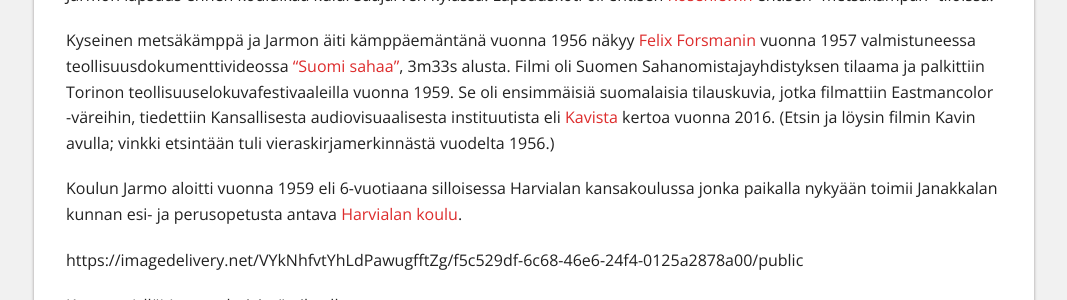
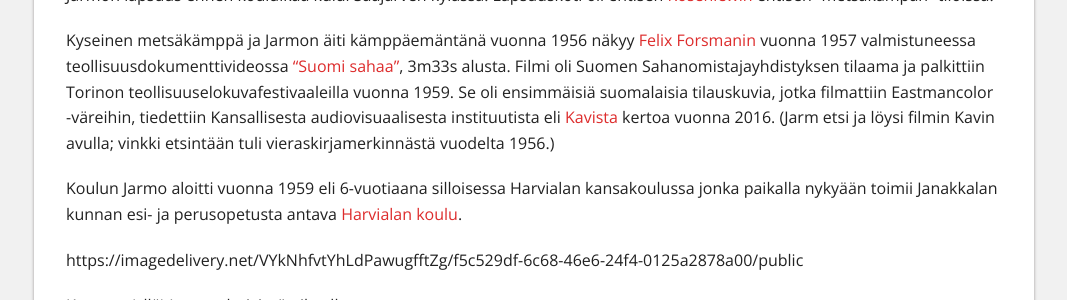
Before and after one commit to Pyppe/infocrea.fi, a Jekyll site: the page built from uutta-sisaltoa.md, in a window 1280 px wide and 900 px high, scrolled down 1061 px. Shown: the part 154-454 px from the top of the window, without its empty margins (106-1173 px from the left). Built offline with Jekyll 4.4.1, drawn with Linux system fonts in a browser that asks for light colours.

Commit message:
Uutta sisältöä v. 15 (sviddu...)

```diff
--- a/uutta-sisaltoa.md
+++ b/uutta-sisaltoa.md
@@ -40,7 +40,7 @@
 
 Jarmon lapsuus ennen kouluikää kului Sääjärven kylässä. Lapsuuskoti oli entisen [Rosenlewin](https://fi.wikipedia.org/wiki/Rosenlew) entisen "metsäkämpän" tiloissa.
 
-Kyseinen metsäkämppä ja Jarmon äiti kämppäemäntänä vuonna 1956 näkyy [Felix Forsmanin](https://www.hs.fi/muistot/art-2000002627634.html) vuonna 1957 valmistuneessa teollisuusdokumenttivideossa ["Suomi sahaa"](https://elonet.finna.fi/Record/kavi.elonet_elokuva_612441), 3m33s alusta. Filmi oli Suomen Sahanomistajayhdistyksen tilaama ja palkittiin Torinon teollisuuselokuvafestivaaleilla vuonna 1959. Se oli ensimmäisiä suomalaisia tilauskuvia, jotka filmattiin Eastmancolor -väreihin, tiedettiin Kansallisesta audiovisuaalisesta instituutista eli [Kavista](https://kavi.fi/) kertoa vuonna 2016. (Etsin ja löysin filmin Kavin avulla; vinkki etsintään tuli vieraskirjamerkinnästä vuodelta 1956.)
+Kyseinen metsäkämppä ja Jarmon äiti kämppäemäntänä vuonna 1956 näkyy [Felix Forsmanin](https://www.hs.fi/muistot/art-2000002627634.html) vuonna 1957 valmistuneessa teollisuusdokumenttivideossa ["Suomi sahaa"](https://elonet.finna.fi/Record/kavi.elonet_elokuva_612441), 3m33s alusta. Filmi oli Suomen Sahanomistajayhdistyksen tilaama ja palkittiin Torinon teollisuuselokuvafestivaaleilla vuonna 1959. Se oli ensimmäisiä suomalaisia tilauskuvia, jotka filmattiin Eastmancolor -väreihin, tiedettiin Kansallisesta audiovisuaalisesta instituutista eli [Kavista](https://kavi.fi/) kertoa vuonna 2016. (Jarm etsi ja löysi filmin Kavin avulla; vinkki etsintään tuli vieraskirjamerkinnästä vuodelta 1956.)
 
 Koulun Jarmo aloitti vuonna 1959 eli 6-vuotiaana silloisessa Harvialan kansakoulussa jonka paikalla nykyään toimii Janakkalan kunnan esi- ja perusopetusta antava [Harvialan koulu](https://www.janakkala.fi/palvelut/esi-ja-perusopetus/koulut/harvialan-koulu/).
 
```
